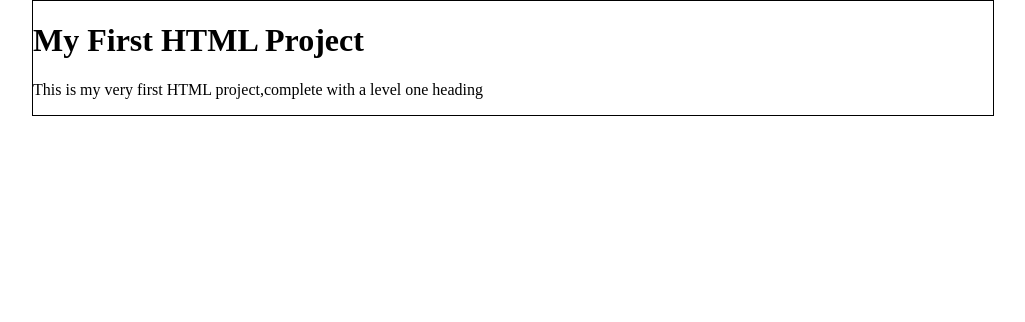
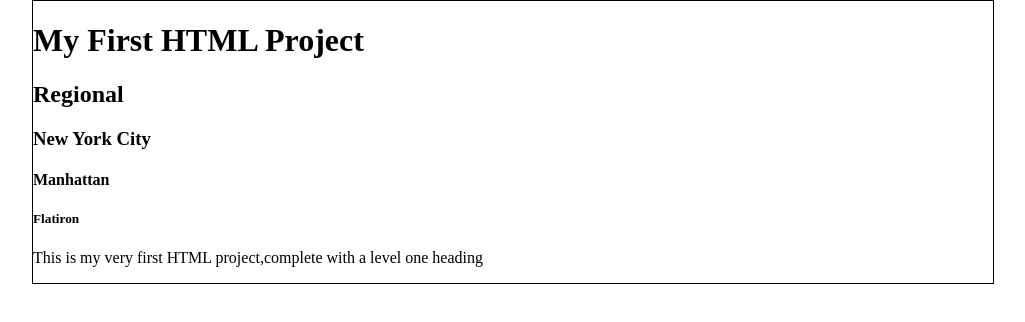
Before and after one commit to eross036/first-html-project, a plain HTML site: page index.html in a window 1280 px wide. Shown: the whole page, without its empty margins (127-1152 px from the left). Drawn offline with Linux system fonts and the light colour scheme.

Commit message:
nyheaders

```diff
--- a/index.html
+++ b/index.html
@@ -1,12 +1,16 @@
 <!DOCTYPE html>
 <html lang="en">
-<head>
-<meta charset= "utf-8">
-<title> My First HTML Project</title>
-<link rel= "stylesheet" href="css/style.css">
+   <head>
+      <meta charset="utf-8">
+      <title> My First HTML Project</title>
+      <link rel= "stylesheet" href="css/style.css">
 </head>
 <body>
-<h1> My First HTML Project</h1>
-<p> This is my very first HTML project,complete with a level one heading</p>
+   <h1> My First HTML Project</h1>
+   <h2> Regional</h2>
+   <h3>New York City</h3>
+   <h4>Manhattan</h4>
+   <h5>Flatiron</h5>
+   <p> This is my very first HTML project,complete with a level one heading</p>
 </body>
 </html>
```
